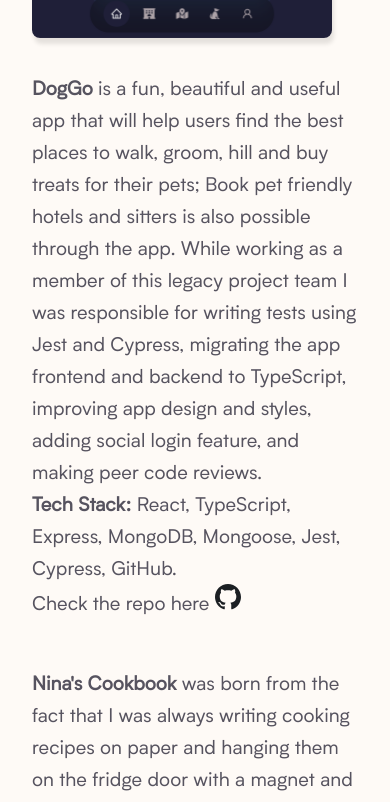
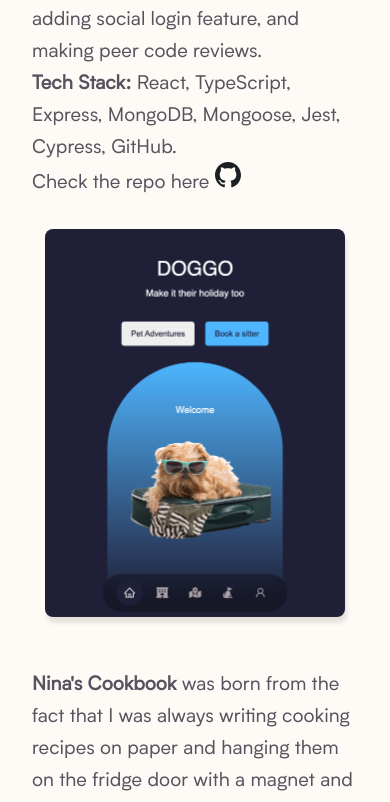
Before and after one commit to karenplanas/kppTheWeb, a React (Create React App) app in the folder client/: page / in a window 390 px wide. Shown: the part 4875-5677 px from the top of the page. Built offline with nearby package versions, Linux system fonts and the light colour scheme.

Commit message:
style: center image position on mobile

```diff
--- a/client/package.json
+++ b/client/package.json
@@ -20,7 +20,9 @@
   },
   "scripts": {
     "start": "react-scripts start",
-    "deploy": "aws s3 cp ./build s3://kpp-portfolio --recursive",
+    "deploy": "npm run deploy-to-s3 && npm run invalidate-cache",
+    "deploy-to-s3": "aws s3 cp ./build s3://kpp-portfolio --recursive",
+    "invalidate-cache": "aws cloudfront create-invalidation --distribution-id E206ZNAKQDDICT --paths \"/index.html\"",
     "predeploy": "npm run build",
     "build": "react-scripts build",
     "test": "react-scripts test",
--- a/client/src/components/Projects/Projects.css
+++ b/client/src/components/Projects/Projects.css
@@ -49,6 +49,12 @@
   object-fit: contain;
 }
 
+@media screen and (min-width: 750px){
+  .Projects-content .Project-section:nth-child(even) {
+    flex-direction: row-reverse;
+  }
+}
+
 @media screen and (max-width: 750px){
   .Project-section {
     flex-direction: column;
@@ -57,4 +63,8 @@
   .Projects-container {
     width: 100%;
   }
+
+  .Project-image {
+    align-self: center;
+  }
 }
--- a/client/src/components/Projects/Projects.tsx
+++ b/client/src/components/Projects/Projects.tsx
@@ -31,9 +31,6 @@
         </div>
 
         <div className='Project-section'>
-          <div className='Project-image'>
-            <img className='dogGoHome' src={dogGoHome} alt='DogGo home screen'/>
-          </div>
           <div className='Project-text'>
             <p>
               <span className='bold'>DogGo</span> is a fun, beautiful and useful app that will help users find the best
@@ -44,6 +41,9 @@
             </p>
             <p><span className='bold'>Tech Stack:</span> React, TypeScript, Express, MongoDB, Mongoose, Jest, Cypress, GitHub.</p>
             <p> Check the repo here <a href='https://github.com/karenplanas/dogGo' target='_blank' rel='noopener noreferrer'><GitHub /></a></p>
+          </div>
+          <div className='Project-image'>
+            <img className='dogGoHome' src={dogGoHome} alt='DogGo home screen'/>
           </div>
         </div>
 
```
